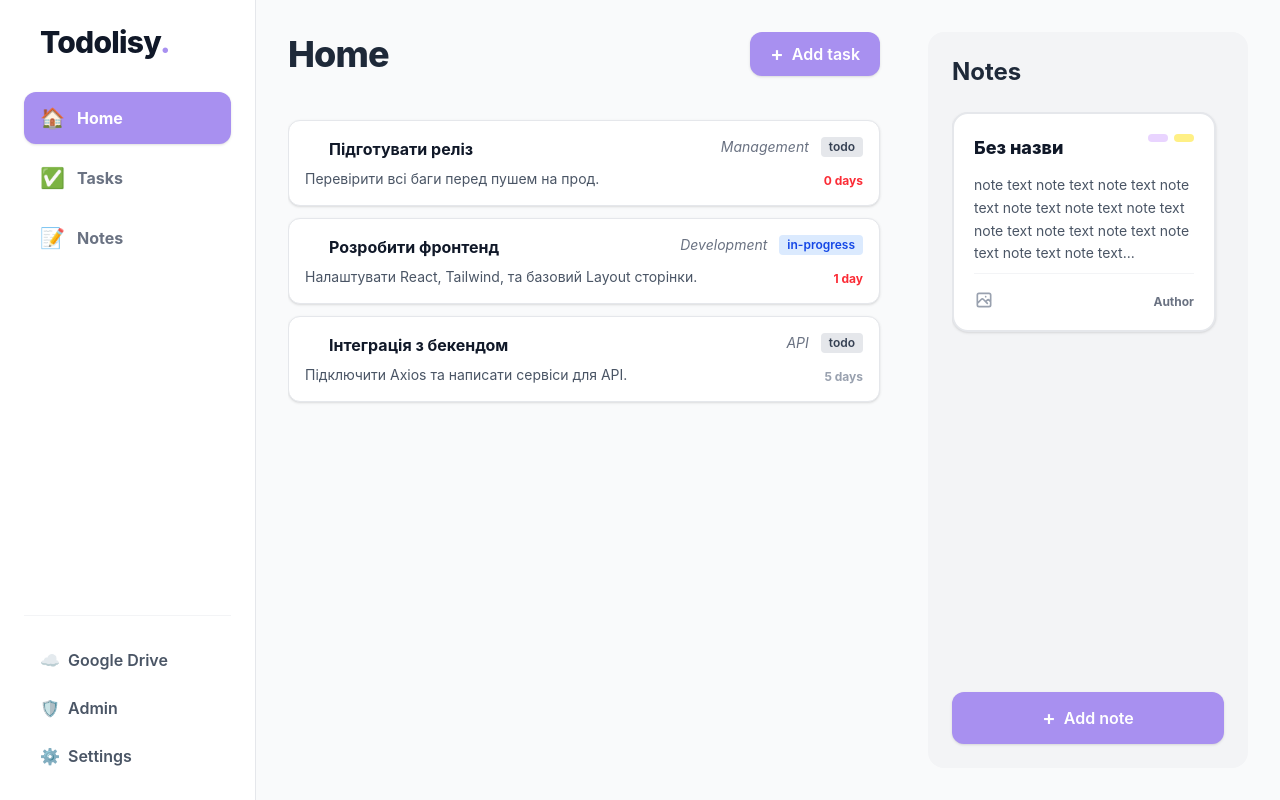
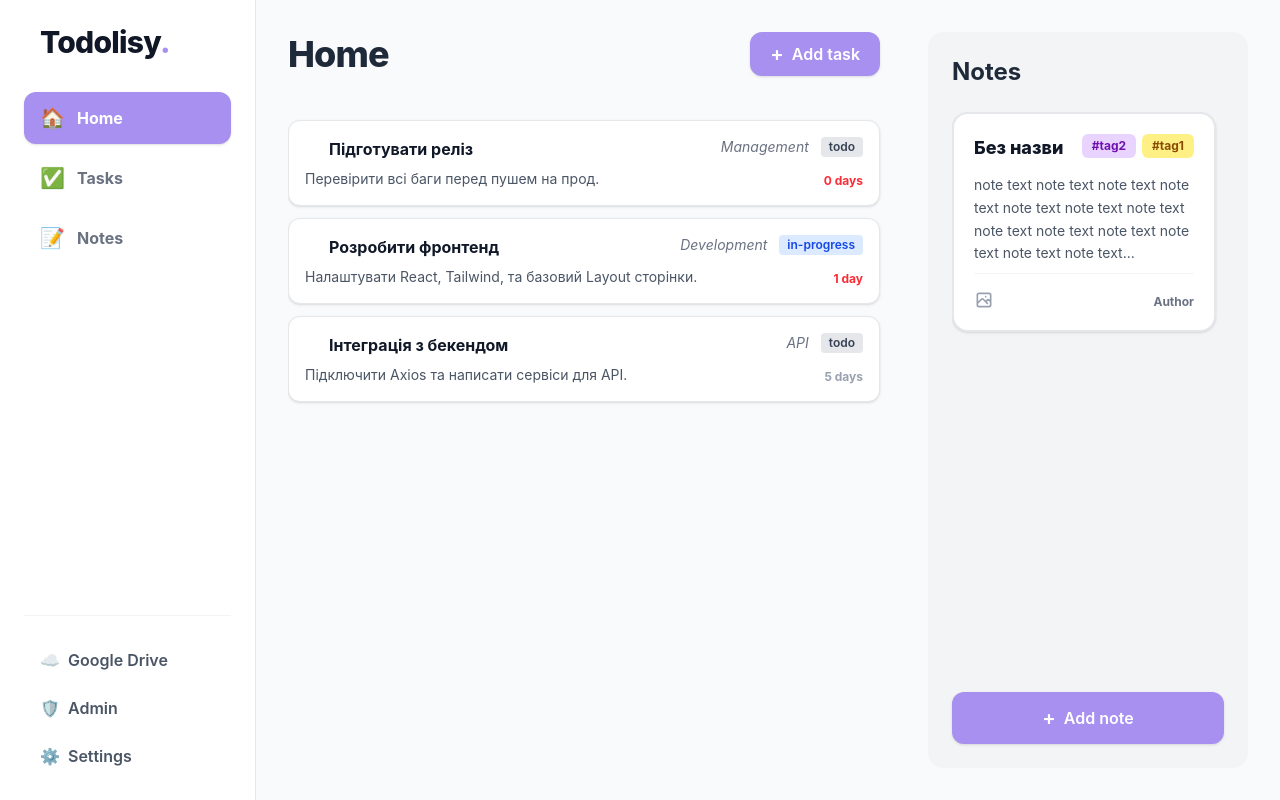
Before and after one commit to A1kanar0/todolist, a React (Vite) app in the folder Frontend/: page / in a window 1280 px wide. Built offline with nearby package versions, Linux system fonts and the light colour scheme.

Commit message:
fix: rename label to name in tags home.tsx

```diff
--- a/Frontend/src/pages/Home.tsx
+++ b/Frontend/src/pages/Home.tsx
@@ -74,8 +74,8 @@ export default function Home() {
                         text="note text note text note text note text note text note text note text note text note text note text note text note text note text..."
                         author="Author"
                         tags={[
-                            { label: '#tag2', color: 'bg-purple-200 text-purple-800' },
-                            { label: '#tag1', color: 'bg-yellow-200 text-yellow-800' }
+                            { name: '#tag2', color: 'bg-purple-200 text-purple-800' },
+                            { name: '#tag1', color: 'bg-yellow-200 text-yellow-800' }
                         ]}
                         // Додаємо виклик функції navigate для переходу на сторінку нотаток
                         onClick={() => navigate('/notes')}
```
